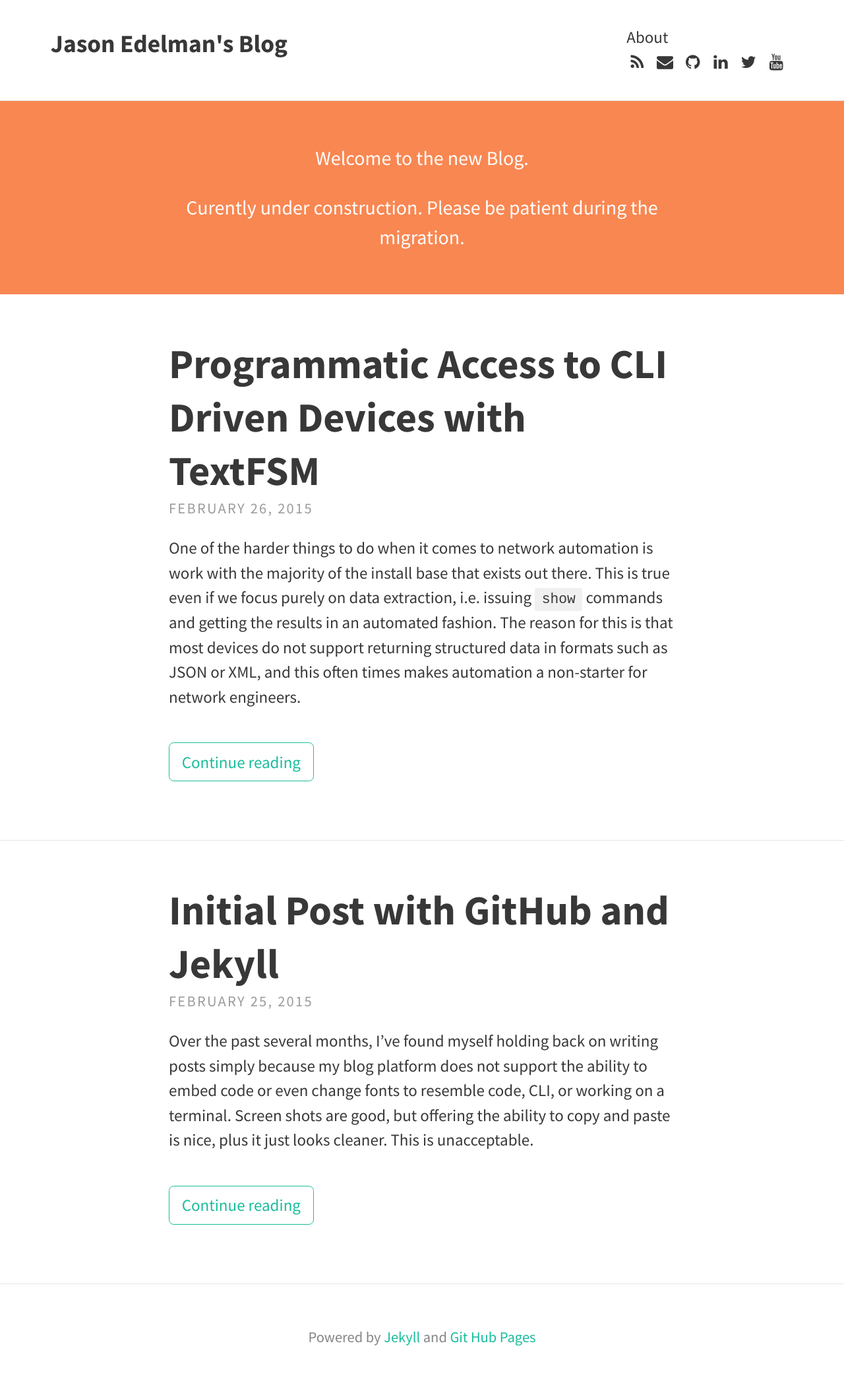
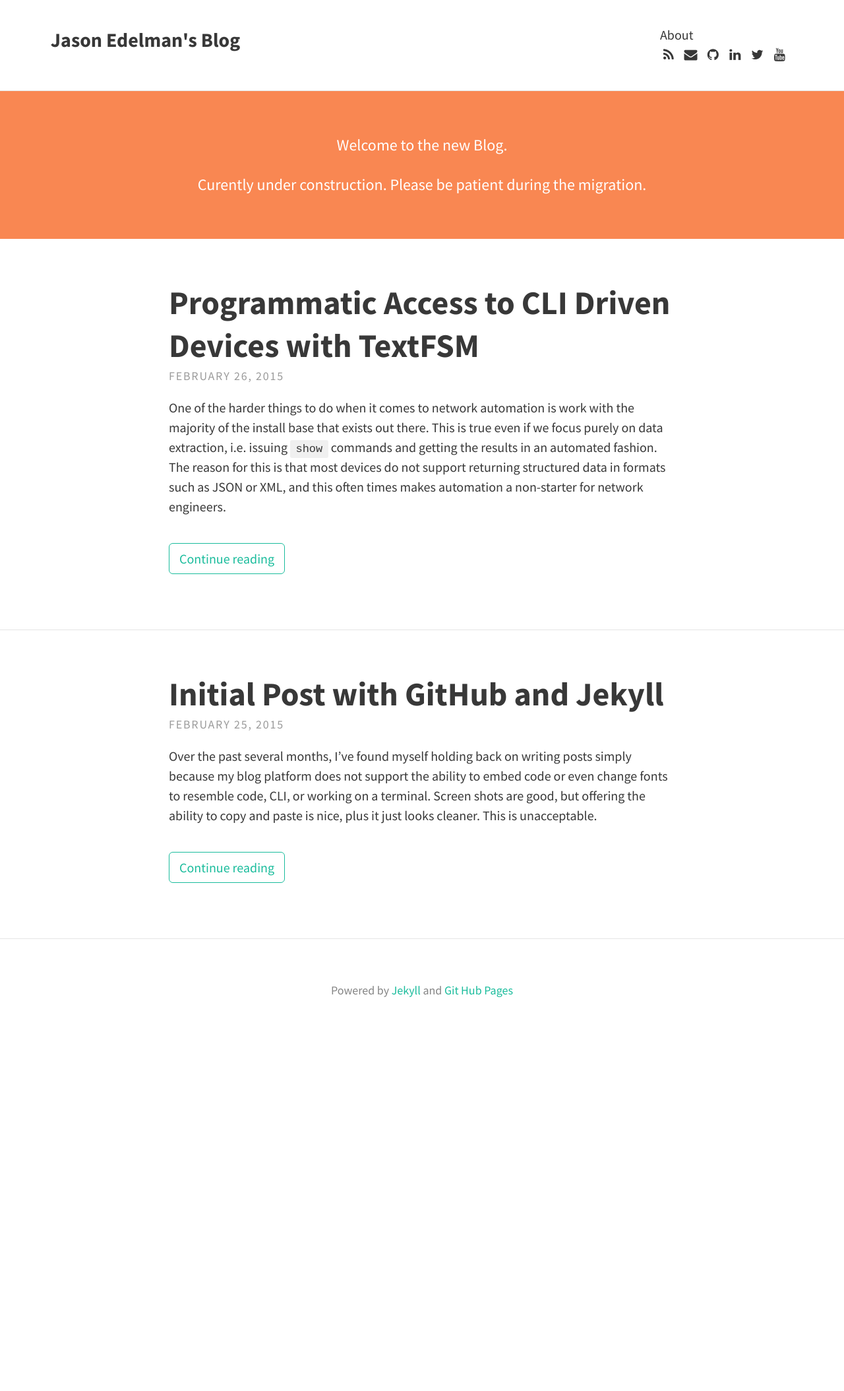
Before and after one commit to jedelman8/jedelman8.github.com, a Jekyll site: the page built from index.html, in a window 1280 px wide. Shown: the whole page at 66% size. Built offline with Jekyll 4.4.1, drawn with Linux system fonts in a browser that asks for light colours; nearby versions of some CDN libraries; the list of posts is cut into pages by our own code; after the commit the page ends 1578 px from its top, so only the background shows below that.

Commit message:
testing mobile css

```diff
--- a/css/main.scss
+++ b/css/main.scss
@@ -91,6 +91,6 @@ max-width: 38rem;
 }
 @media (min-width: 38em) {
 html {
-font-size: 20px;
+font-size: 8;
 }
 }
```
